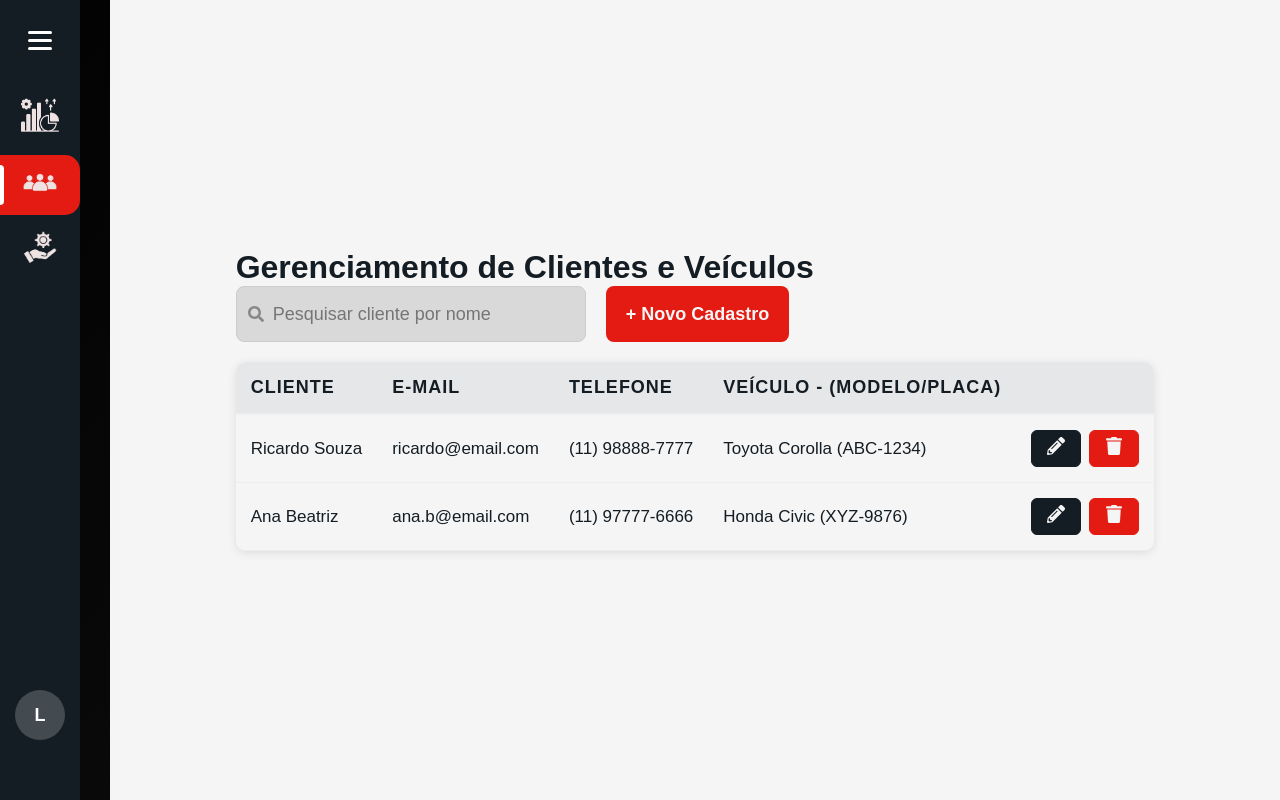
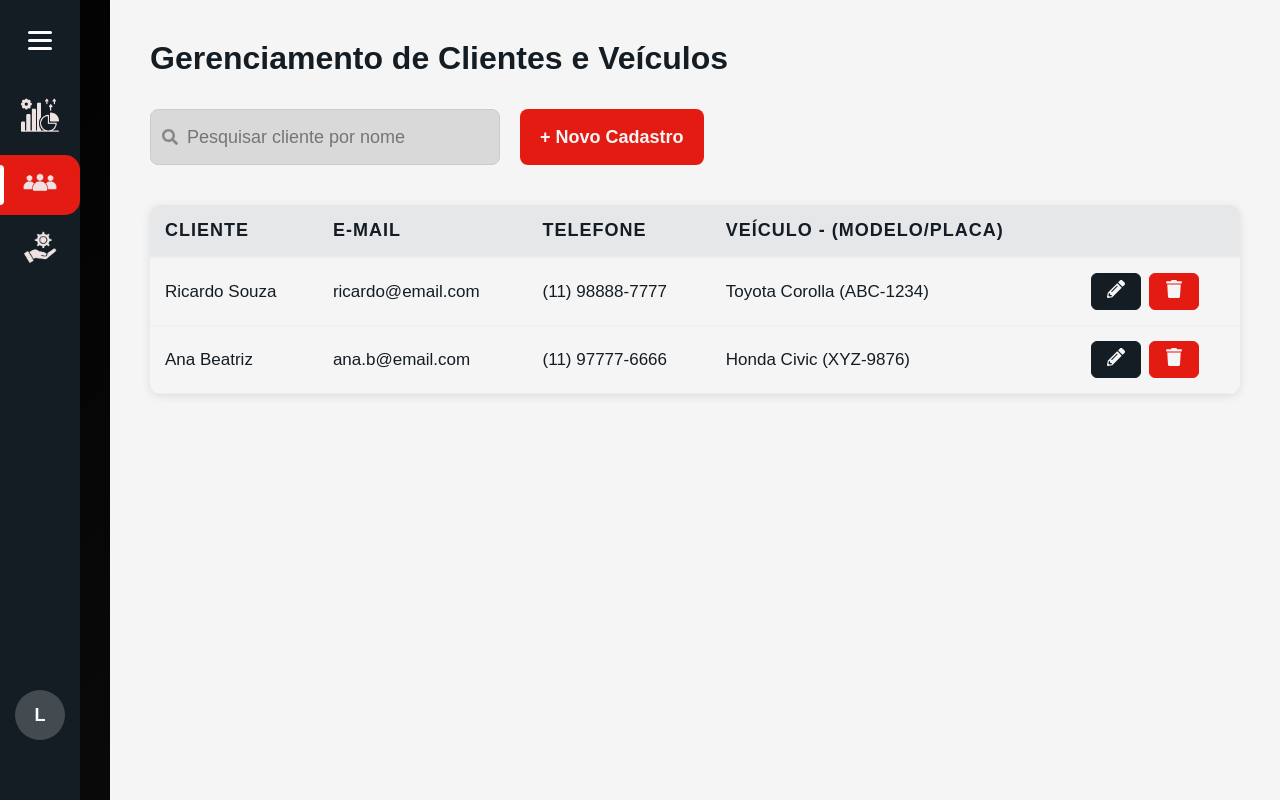
Before and after one commit to grupo-PI-09/Frontend, a React (Vite) app in the folder rr-maxx/: page /cliente in a window 1280 px wide. Built offline with nearby package versions, Linux system fonts and the light colour scheme.

Commit message:
ajustes finais

```diff
--- a/rr-maxx/src/componentes/cliente.jsx
+++ b/rr-maxx/src/componentes/cliente.jsx
@@ -2,7 +2,7 @@ import { FaSearch, FaPencilAlt, FaTrash } from 'react-icons/fa'
 
 export function Cliente() {
     return (
-        <main id="main-content">
+        <main id="main-content" className="cliente-content">
             <div className="container">
                 <h1>Gerenciamento de Clientes e Veículos</h1>
 
--- a/rr-maxx/src/componentes/editarPerfil.jsx
+++ b/rr-maxx/src/componentes/editarPerfil.jsx
@@ -2,7 +2,7 @@ import '../style/perfil.css'
 
 export function EditarPerfil() {
     return (
-        <main id="main-content">
+        <main id="main-content" className="perfil-content">
             <section className="profile-shell">
                 <article className="profile-card">
                     <header>
--- a/rr-maxx/src/componentes/ordemServico.jsx
+++ b/rr-maxx/src/componentes/ordemServico.jsx
@@ -2,7 +2,7 @@ import { FaSearch, FaPencilAlt, FaTrash } from 'react-icons/fa'
 
 export function OrdemServico() {
     return (
-        <main id="main-content">
+        <main id="main-content" className="os-content">
             <div className="container">
                 <h1>Gerenciamento de Serviços</h1>
 
--- a/rr-maxx/src/style/cliente.css
+++ b/rr-maxx/src/style/cliente.css
@@ -14,12 +14,13 @@ body {
 
 #main-content h1 {
     color: #141D24;
+    margin-bottom: 32px;
 }
 
 .header-actions {
     display: flex;
     gap: 20px;
-    margin-bottom: 20px;
+    margin-bottom: 40px;
 }
 
 .search-box input {
--- a/rr-maxx/src/style/ordemServico.css
+++ b/rr-maxx/src/style/ordemServico.css
@@ -13,12 +13,13 @@ body {
 
 #main-content h1 {
     color: #141D24;
+    margin-bottom: 32px;
 }
 
 .header-actions {
     display: flex;
     gap: 20px;
-    margin-bottom: 20px;
+    margin-bottom: 40px;
 }
 
 .search-box input {
@@ -150,7 +151,7 @@ body {
 .row {
     display: flex;
     gap: 20px;
-    margin-bottom: 15px;
+    margin-bottom: 10px;
 }
 
 .input-group {
--- a/rr-maxx/src/style/perfil.css
+++ b/rr-maxx/src/style/perfil.css
@@ -5,7 +5,7 @@ body {
     margin: 0;
 }
 
-#main-content {
+#main-content.perfil-content {
     margin-left: 30px;
     min-height: 100vh;
     padding: 48px 40px;
```
